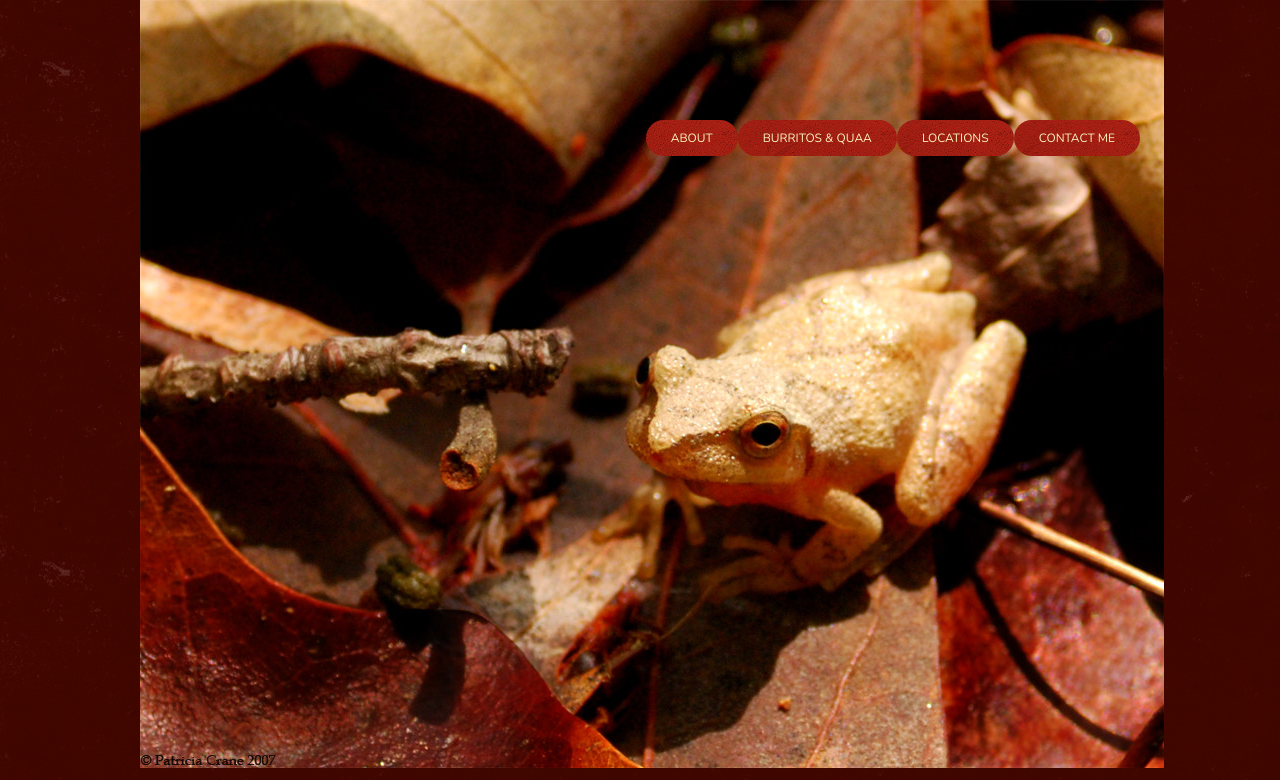
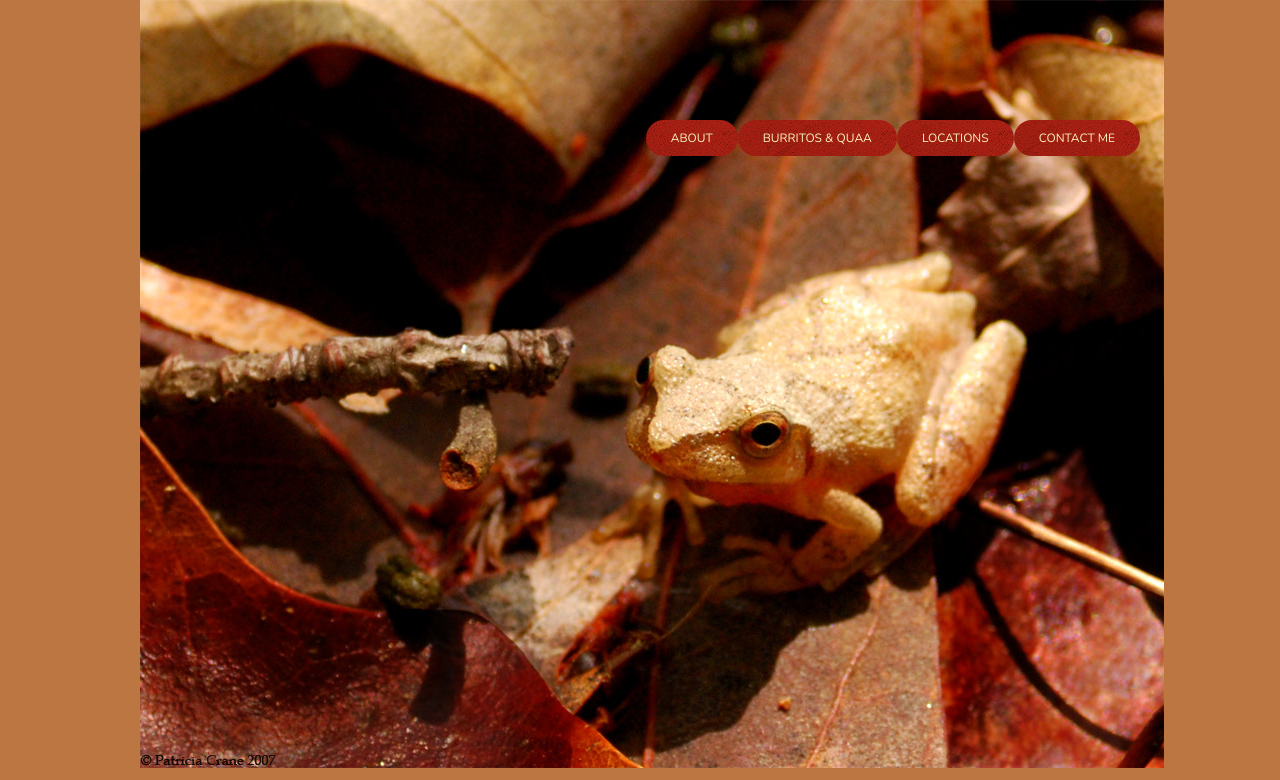
Before and after one commit to chhedarcheese/project1, a plain HTML site: page index.html in a window 1280 px wide. Shown: the top 780 px of the page. Drawn offline with nearby package versions, Linux system fonts and the light colour scheme; files whose address does not match are found by name.

Commit message:
Changed background color

```diff
--- a/css/style.css
+++ b/css/style.css
@@ -1,7 +1,7 @@
 body {
 	font-family: 'Nunito', sans-serif;
 	color: #faf3bc;
-	background: #420600 url('img/bg-texture.jpg') repeat;
+	background: #BC7642;
 }
 
 a {
```
Also changed, not shown: 2 other files.
